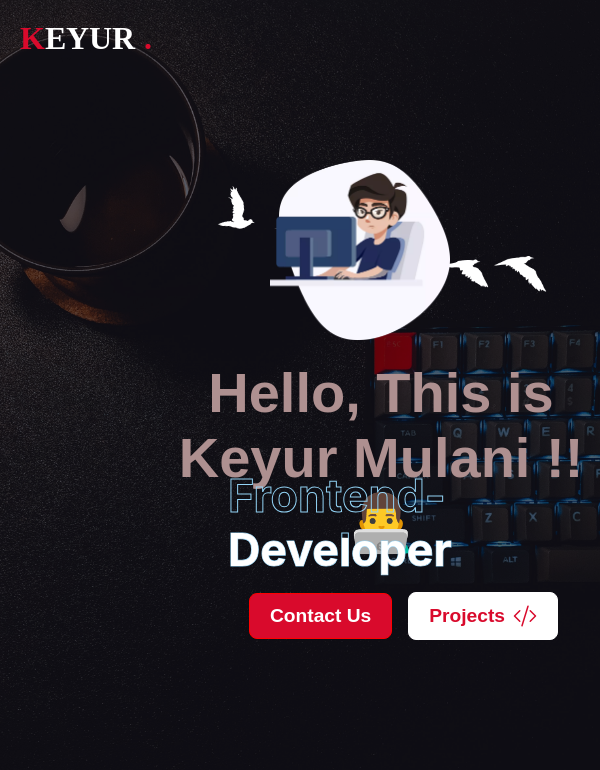
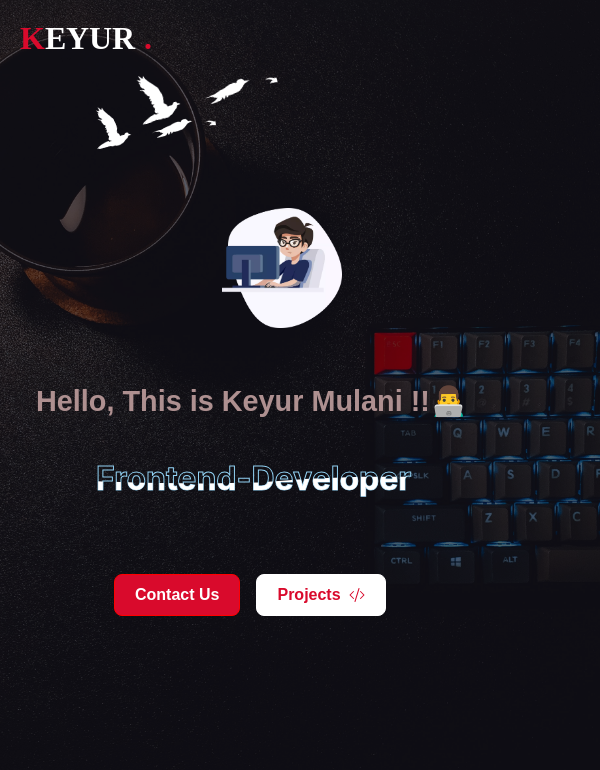
Before and after one commit to keyur6021/portfolio-web, a React (Create React App) app: page / in a window 600 px wide. Shown: the top 770 px of the page. Built offline with nearby package versions, Linux system fonts and the light colour scheme; a web font is replaced by a local one.

Commit message:
fix the new responsive mobile change

```diff
--- a/src/App.scss
+++ b/src/App.scss
@@ -189,3 +189,102 @@ body {
         left: 32%;
     }
 }
+
+@media (min-width: 768px) and (max-width: 1439px) {
+    @keyframes fly-right-one {
+
+        0% {
+            transform: scale(0.3) translateX(-10vw);
+            rotate: 20deg;
+        }
+
+        100% {
+            transform: translateY(0vh) translateX(110vw) scale(1.6);
+            rotate: -56deg;
+        }
+    }
+
+    .content {
+        left: 10%;
+        top: 48%;
+    }
+
+    .main-header {
+        font-size: 2.8rem;
+    }
+
+    .parent-contact {
+        left: 32%;
+    }
+
+    .content1 h2 {
+        left: 32%;
+        top: 56%;
+        font-size: 2.2rem;
+    }
+
+}
+
+// small screen
+
+@media (min-width: 425px) and (max-width: 767px) {
+    @keyframes fly-right-one {
+
+        0% {
+            transform: scale(0.3) translateX(-10vw);
+            rotate: 10deg;
+        }
+
+        100% {
+            transform: translateY(0vh) translateX(110vw) scale(1.6);
+            rotate: -62deg;
+        }
+    }
+
+    .bird {
+        width: 200px;
+    }
+
+    .profile {
+        width: 120px;
+        height: 120px;
+    }
+
+    .profile-parent {
+        top: 26%;
+        left: 37%;
+    }
+
+    .content {
+        left: 6%;
+        top: 48%;
+    }
+
+    .main-header {
+        font-size: 1.8rem;
+    }
+
+    .parent-contact {
+        left: 19%;
+        bottom: 23%;
+    }
+
+    .content1 h2 {
+        left: 16%;
+        top: 54%;
+        font-size: 2rem;
+    }
+
+    .code {
+        font-size: 1rem;
+    }
+
+    .contact-btn {
+        font-size: 1rem;
+    }
+
+    .download-btn {
+        font-size: 1rem;
+    }
+
+}
```
